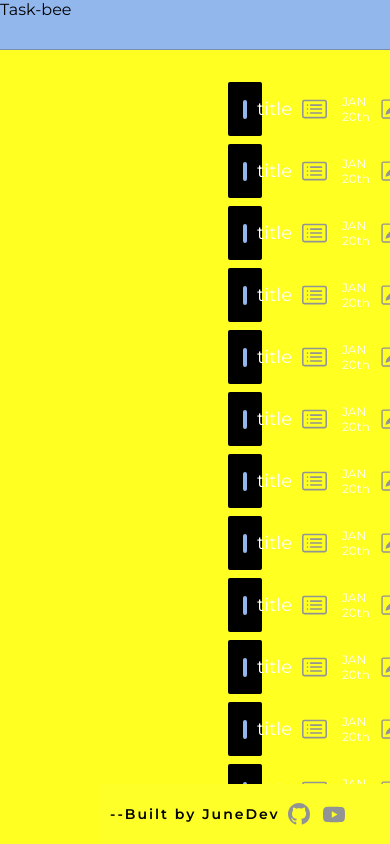
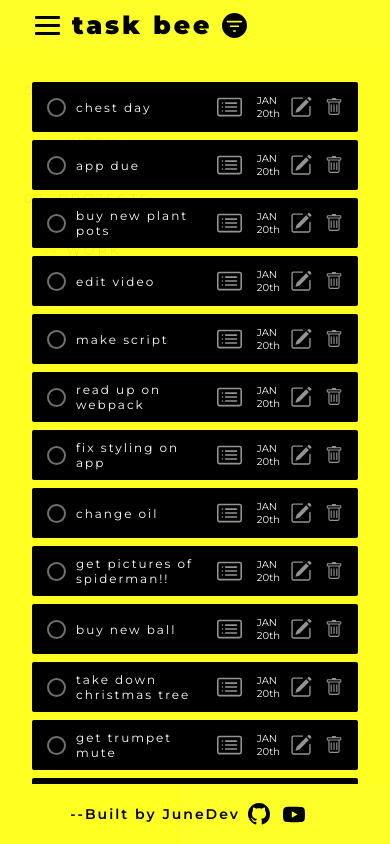
Before and after one commit to juneDaSilva/to-do-list, a website built with webpack: page src/template.html in a window 390 px wide. Built offline with nearby package versions, Linux system fonts and the light colour scheme; a web font is replaced by a local one.

Commit message:
Make burger icon, add min width, start dropdown
Created burger icon and a callback function so once clicked
some inactive css classes go into effect.

add min-width to container

started to create dropdown menu

```diff
--- a/src/index.js
+++ b/src/index.js
@@ -1,4 +1,5 @@
 import "./main.css";
+import { burgerListen } from "./apps/burger";
 
 // Make a factory/constructor/class module to make todo items
 // Create properties that these items will have
@@ -8,3 +9,5 @@ import "./main.css";
 // should be able to create new category and choose which one item goes into
 
 // Keep DOM related things seperate from application logic. maybe a mediator module?
+
+burgerListen();
--- a/src/main.css
+++ b/src/main.css
@@ -1,5 +1,7 @@
 @import "./styles/cards.css";
 @import "./styles/footer.css";
+@import "./styles/base.css";
+@import "./styles/sidebar.css";
 
 :root {
   --main: #f8fafc;
@@ -8,41 +10,3 @@
   --border: #7a8faf;
   --font: #929395c0;
 }
-
-* {
-  font-family: "Montserrat", sans-serif;
-  /* color: var(--font); */
-}
-
-body {
-  /* background-color: var(--main); */
-  background-color: rgb(254, 254, 40);
-  margin: 0;
-  height: 100vh;
-  width: 100%;
-  display: grid;
-  grid-template-columns: 100px 1fr;
-  grid-template-rows: 50px 1fr 60px;
-}
-
-header {
-  grid-column: 1/3;
-  grid-row: 1/2;
-  background-color: var(--header);
-  border-bottom: 1px solid var(--border);
-}
-
-.sidebar {
-  grid-row: 2/4;
-  grid-column: 1/2;
-  /* background-color: var(--sidebar); */
-  background-color: rgba(255, 255, 33, 0.941);
-}
-
-.main-container {
-  grid-row: 2/3;
-  grid-column: 2/3;
-  padding: 2rem 8rem;
-  overflow-y: auto;
-  background-color: rgba(255, 255, 33, 0.941);
-}
--- /dev/null
+++ b/src/styles/base.css
@@ -0,0 +1,192 @@
+* {
+  font-family: "Montserrat", sans-serif;
+  /* color: var(--font); */
+}
+
+body {
+  margin: 0;
+}
+
+.container {
+  /* background-color: var(--main); */
+  background-color: rgb(254, 254, 40);
+  margin: 0;
+  height: 100vh;
+  width: 100%;
+  display: grid;
+  grid-template-columns: 230px 1fr;
+  grid-template-rows: 50px 1fr 60px;
+  min-width: 355px;
+}
+
+header {
+  grid-column: 1/3;
+  grid-row: 1/2;
+  /* background-color: var(--header); */
+  background-color: transparent;
+  display: flex;
+  align-items: center;
+  font-size: 25px;
+  font-weight: 900;
+  letter-spacing: 3px;
+  margin-left: 20px;
+}
+
+.bee-logo {
+  width: 25px;
+  margin-left: 10px;
+}
+
+.main-container {
+  grid-row: 2/3;
+  grid-column: 2/3;
+  padding: 2rem 8rem;
+  overflow-y: auto;
+  background-color: rgba(255, 255, 33, 0.941);
+  max-width: 80rem;
+}
+
+.burgernav {
+  display: none;
+}
+
+/* --- If screen too wide --- */
+@media only screen and (min-width: 1600px) {
+  .main-container {
+    padding: 2rem 13rem;
+  }
+}
+
+@media only screen and (max-width: 900px) {
+  /* --- Body Changes --- */
+  .container {
+    grid-template-columns: 170px 1fr;
+  }
+
+  .main-container {
+    padding: 2rem;
+  }
+
+  /* --- Sidebar Components --- */
+  .sidebar {
+    font-size: 13px;
+  }
+
+  /* --- Card Components --- */
+  .title {
+    font-size: 12px;
+  }
+
+  .due-date {
+    font-size: 10px;
+  }
+}
+
+.hidden-nav {
+  display: none;
+}
+/* --- MOBILE --- */
+@media only screen and (max-width: 700px) {
+  header {
+    display: none;
+  }
+
+  /* --- Nav Bar hidden by default unless on small screen */
+
+  .hidden-nav {
+    grid-column: 1/3;
+    grid-row: 1/2;
+    background-color: transparent;
+    display: flex;
+    align-items: center;
+    font-size: 25px;
+    font-weight: 900;
+    letter-spacing: 3px;
+    padding-left: 2rem;
+  }
+
+  .burger-menu {
+    display: flex;
+    flex-direction: column;
+    justify-content: space-around;
+    align-items: center;
+    height: 24px;
+    width: 30px;
+    margin-right: 10px;
+    position: relative;
+  }
+
+  .burger-menu:hover {
+    cursor: pointer;
+  }
+
+  .fa-bars {
+    width: 25px;
+    height: 3px;
+    background-color: #000;
+    border-radius: 1px;
+    transition: 0.3s;
+  }
+
+  /*  -------   -------   -----
+  *   Property transitions with
+  *   burger.js callback function
+  */
+
+  .burger-active .fa:last-child {
+    transition: 0.4s;
+    opacity: 0;
+  }
+
+  .burger-active .fa:first-child {
+    position: absolute;
+    left: 1px;
+    rotate: 45deg;
+    width: 17px;
+    transition: 0.3s;
+  }
+
+  .burger-active .fa:nth-child(2) {
+    position: absolute;
+    right: 1px;
+    rotate: -45deg;
+    width: 17px;
+    transition: 0.3s;
+  }
+
+  .sidebar {
+    width: 40vw;
+  }
+
+  .side-show {
+    display: flex;
+    transform: translateX(0);
+  }
+
+  /* ------  ---------- */
+
+  /* layout components */
+  /* .sidebar {
+    display: none;
+  } */
+
+  /* .sidebar div {
+    display: none;
+  } */
+
+  .container {
+    grid-template-columns: 1fr;
+  }
+
+  .main-container {
+    grid-column: 1/3;
+  }
+
+  footer {
+    grid-column: 1/3;
+  }
+
+  .footer-par {
+    margin-left: -5rem;
+  }
+}
--- a/src/styles/cards.css
+++ b/src/styles/cards.css
@@ -1,10 +1,12 @@
-/* Outer card styling */
+/* --- Outer card styling ---*/
+
 .card {
   padding: 2px 10px;
+  color: white;
   /* background-color: var(--sidebar); */
   background-color: #000;
   display: flex;
-  color: white;
+
   align-items: center;
   margin-bottom: 8px;
   border-radius: 2px;
@@ -17,6 +19,7 @@
   background-color: transparent;
   border: 2px solid black;
   border-radius: 2px;
+  cursor: pointer;
 }
 
 .card div {
@@ -28,20 +31,21 @@
 /* --- Checkmark styling --- */
 .check {
   height: 15px;
-  width: 15px;
-  border: 2px solid var(--header);
+  min-width: 15px;
+  border: 2px solid var(--font);
   border-radius: 10px;
 }
 
 .check:hover {
-  border: 2px solid rgba(16, 86, 249, 0.87);
+  border: 2px solid rgb(0, 76, 255);
   cursor: pointer;
 }
 
 /* --- title --- */
 .title {
   flex: 1;
-  font-size: 18px;
+  font-size: 14px;
+  letter-spacing: 2px;
 }
 
 /* --- Right side tools block -- **
@@ -70,9 +74,12 @@
 }
 
 .details:hover {
-  filter: invert(69%) sepia(52%) saturate(428%) hue-rotate(186deg)
-    brightness(95%) contrast(95%);
+  /* filter: invert(69%) sepia(52%) saturate(428%) hue-rotate(186deg)
+    brightness(95%) contrast(95%); */
+  filter: invert(8%) sepia(100%) saturate(7266%) hue-rotate(251deg)
+    brightness(94%) contrast(141%);
   cursor: pointer;
+  scale: 0.93;
 }
 
 /* --- Due date --- */
@@ -82,7 +89,9 @@
 
 .due-date:hover {
   cursor: pointer;
-  color: var(--header);
+  /* color: var(--header); */
+  color: #0d00ff;
+  scale: 0.93;
 }
 
 /* --- Edit --- */
@@ -94,9 +103,12 @@
 }
 
 .edit:hover {
-  filter: invert(69%) sepia(52%) saturate(428%) hue-rotate(186deg)
-    brightness(95%) contrast(95%);
+  /* filter: invert(69%) sepia(52%) saturate(428%) hue-rotate(186deg)
+    brightness(95%) contrast(95%); */
+  filter: invert(8%) sepia(100%) saturate(7266%) hue-rotate(251deg)
+    brightness(94%) contrast(141%);
   cursor: pointer;
+  scale: 0.93;
 }
 
 /* --- Delete --- */
@@ -109,7 +121,10 @@
 
 .trash:hover {
   transition: 0.2s;
-  filter: invert(12%) sepia(49%) saturate(502%) hue-rotate(178deg)
-    brightness(98%) contrast(93%);
+  /* filter: invert(12%) sepia(49%) saturate(502%) hue-rotate(178deg)
+    brightness(98%) contrast(93%); */
+  filter: invert(8%) sepia(100%) saturate(7266%) hue-rotate(251deg)
+    brightness(94%) contrast(141%);
   cursor: pointer;
+  scale: 0.93;
 }
--- a/src/styles/footer.css
+++ b/src/styles/footer.css
@@ -9,12 +9,11 @@ footer {
   font-weight: 600;
   letter-spacing: 2px;
   display: flex;
-  justify-content: left;
+  justify-content: center;
   align-items: center;
 }
 
 .footer-par {
-  margin-left: 5px;
   position: relative;
 }
 
@@ -30,8 +29,8 @@ footer {
 }
 
 .logos {
-  filter: invert(70%) sepia(7%) saturate(70%) hue-rotate(182deg) brightness(83%)
-    contrast(83%);
+  /* filter: invert(70%) sepia(7%) saturate(70%) hue-rotate(182deg) brightness(83%)
+    contrast(83%); */
   width: 22px;
   margin-left: 8px;
   transition: 0.3s;
--- /dev/null
+++ b/src/styles/sidebar.css
@@ -0,0 +1,34 @@
+.sidebar {
+  grid-row: 2/4;
+  grid-column: 1/2;
+  background-color: rgba(255, 255, 33, 0.941);
+  display: flex;
+  flex-direction: column;
+  align-items: start;
+  padding-left: 1.5rem;
+  padding-top: 2rem;
+}
+
+.side-block {
+  margin-bottom: 30px;
+  display: flex;
+  flex-direction: column;
+  justify-content: space-between;
+  letter-spacing: 3px;
+}
+
+.side-block div {
+  flex: 1;
+  margin-bottom: 10px;
+  transition: 0.1s;
+}
+
+.side-block div:hover {
+  transition: 0.2s;
+  font-weight: 800;
+  cursor: pointer;
+}
+
+.tab {
+  margin-left: 20px;
+}
--- a/src/template.html
+++ b/src/template.html
@@ -11,17 +11,43 @@
     <style>
       @import url('https://fonts.googleapis.com/css2?family=Luxurious+Script&family=Montserrat:ital,wght@0,200;0,400;0,600;0,700;0,900;1,200;1,400;1,600;1,700;1,900&family=Vollkorn:wght@500;700;800&display=swap');
     </style>
+
     <title>To-do list</title>
   </head>
 
   <body>
-    <header>Task-bee</header>
-    <div class="sidebar"></div>
+    <div class="container">
+      <nav class="hidden-nav">
+        <div class="burger-menu">
+          <div class="fa fa-bars"></div>
+          <div class="fa fa-bars"></div>
+          <div class="fa fa-bars"></div>
+        </div>
+        <div class="header-logo">task bee</div>
+        <img class="bee-logo" src="./images/bee-fill.svg" alt="">
+      </nav>
+      <header>
+        <div class="header-logo">task bee</div>
+        <img class="bee-logo" src="./images/bee-fill.svg" alt="">
+      </header>
+      <div class="sidebar">
+        <div class="side-block home-block">
+          <div class="home">01. HOME</div>
+          <div class="today tab">-- TODAY</div>
+          <div class="week tab">-- WEEK</div>
+        </div>
+        <div class="side-block projects-block">
+          <div class="projects">02. PROJECTS</div>
+          <div class="gym tab">-- GYM</div>
+          <div class="work tab">-- WORK</div>
+          <div class="study tab">-- STUDY</div>
+        </div>
+      </div>
       <div class="main-container">
         <main class="main">
           <div class="card">
             <div class="check"></div>
-          <div class="title">title</div>
+            <div class="title">chest day</div>
             <div class="tools">
               <img src="./images/details.svg" class="details"></img>
               <div class="due-date">JAN 20th</div>
@@ -31,7 +57,7 @@
           </div>
           <div class="card">
             <div class="check"></div>
-          <div class="title">title</div>
+            <div class="title">app due</div>
             <div class="tools">
               <img src="./images/details.svg" class="details"></img>
               <div class="due-date">JAN 20th</div>
@@ -41,7 +67,7 @@
           </div>
           <div class="card">
             <div class="check"></div>
-          <div class="title">title</div>
+            <div class="title">buy new plant pots</div>
             <div class="tools">
               <img src="./images/details.svg" class="details"></img>
               <div class="due-date">JAN 20th</div>
@@ -51,7 +77,7 @@
           </div>
           <div class="card">
             <div class="check"></div>
-          <div class="title">title</div>
+            <div class="title">edit video</div>
             <div class="tools">
               <img src="./images/details.svg" class="details"></img>
               <div class="due-date">JAN 20th</div>
@@ -61,7 +87,7 @@
           </div>
           <div class="card">
             <div class="check"></div>
-          <div class="title">title</div>
+            <div class="title">make script</div>
             <div class="tools">
               <img src="./images/details.svg" class="details"></img>
               <div class="due-date">JAN 20th</div>
@@ -71,7 +97,7 @@
           </div>
           <div class="card">
             <div class="check"></div>
-          <div class="title">title</div>
+            <div class="title">read up on webpack</div>
             <div class="tools">
               <img src="./images/details.svg" class="details"></img>
               <div class="due-date">JAN 20th</div>
@@ -81,7 +107,7 @@
           </div>
           <div class="card">
             <div class="check"></div>
-          <div class="title">title</div>
+            <div class="title">fix styling on app</div>
             <div class="tools">
               <img src="./images/details.svg" class="details"></img>
               <div class="due-date">JAN 20th</div>
@@ -91,7 +117,7 @@
           </div>
           <div class="card">
             <div class="check"></div>
-          <div class="title">title</div>
+            <div class="title">change oil</div>
             <div class="tools">
               <img src="./images/details.svg" class="details"></img>
               <div class="due-date">JAN 20th</div>
@@ -101,7 +127,7 @@
           </div>
           <div class="card">
             <div class="check"></div>
-          <div class="title">title</div>
+            <div class="title">get pictures of spiderman!!</div>
             <div class="tools">
               <img src="./images/details.svg" class="details"></img>
               <div class="due-date">JAN 20th</div>
@@ -111,7 +137,7 @@
           </div>
           <div class="card">
             <div class="check"></div>
-          <div class="title">title</div>
+            <div class="title">buy new ball</div>
             <div class="tools">
               <img src="./images/details.svg" class="details"></img>
               <div class="due-date">JAN 20th</div>
@@ -121,7 +147,7 @@
           </div>
           <div class="card">
             <div class="check"></div>
-          <div class="title">title</div>
+            <div class="title">take down christmas tree</div>
             <div class="tools">
               <img src="./images/details.svg" class="details"></img>
               <div class="due-date">JAN 20th</div>
@@ -131,7 +157,7 @@
           </div>
           <div class="card">
             <div class="check"></div>
-          <div class="title">title</div>
+            <div class="title">get trumpet mute</div>
             <div class="tools">
               <img src="./images/details.svg" class="details"></img>
               <div class="due-date">JAN 20th</div>
@@ -141,7 +167,7 @@
           </div>
           <div class="card">
             <div class="check"></div>
-          <div class="title">title</div>
+            <div class="title">develop photos</div>
             <div class="tools">
               <img src="./images/details.svg" class="details"></img>
               <div class="due-date">JAN 20th</div>
@@ -151,7 +177,7 @@
           </div>
           <div class="card">
             <div class="check"></div>
-          <div class="title">title</div>
+            <div class="title">clean room</div>
             <div class="tools">
               <img src="./images/details.svg" class="details"></img>
               <div class="due-date">JAN 20th</div>
@@ -161,7 +187,7 @@
           </div>
           <div class="card">
             <div class="check"></div>
-          <div class="title">title</div>
+            <div class="title">get groceries</div>
             <div class="tools">
               <img src="./images/details.svg" class="details"></img>
               <div class="due-date">JAN 20th</div>
@@ -171,7 +197,7 @@
           </div>
           <div class="card">
             <div class="check"></div>
-          <div class="title">title</div>
+            <div class="title">pay bill</div>
             <div class="tools">
               <img src="./images/details.svg" class="details"></img>
               <div class="due-date">JAN 20th</div>
@@ -181,7 +207,7 @@
           </div>
           <div class="card">
             <div class="check"></div>
-          <div class="title">title</div>
+            <div class="title">write letter</div>
             <div class="tools">
               <img src="./images/details.svg" class="details"></img>
               <div class="due-date">JAN 20th</div>
@@ -191,7 +217,7 @@
           </div>
           <div class="card">
             <div class="check"></div>
-          <div class="title">title</div>
+            <div class="title">make tiktok account</div>
             <div class="tools">
               <img src="./images/details.svg" class="details"></img>
               <div class="due-date">JAN 20th</div>
@@ -200,7 +226,6 @@
             </div>
           </div>
         </main>
-    </div>
       </div>
       <footer>
         <p class="footer-par">--Built by JuneDev
@@ -212,5 +237,6 @@
           </a>
         </p>
       </footer>
+    </div>
   </body>
 </html>
```
Also changed, not shown: src/apps/burger.js (added, +19 -0 lines), dist/17c329497bbdc1dd2332.png (deleted), dist/23710eaf72fe5bbdb6f0.svg (added), dist/456595dd36f3d59a8369.png (deleted), dist/97676dd097aead6d7224.png (deleted), dist/993a2994b3d0e70225e1.svg (deleted), dist/b039b2d83982c8256af3.png (deleted), dist/index.html, dist/main.js, src/images/bee-empty.svg (added), src/images/bee-fill.svg (added). Lines whose indentation alone changed are shown as unchanged.
